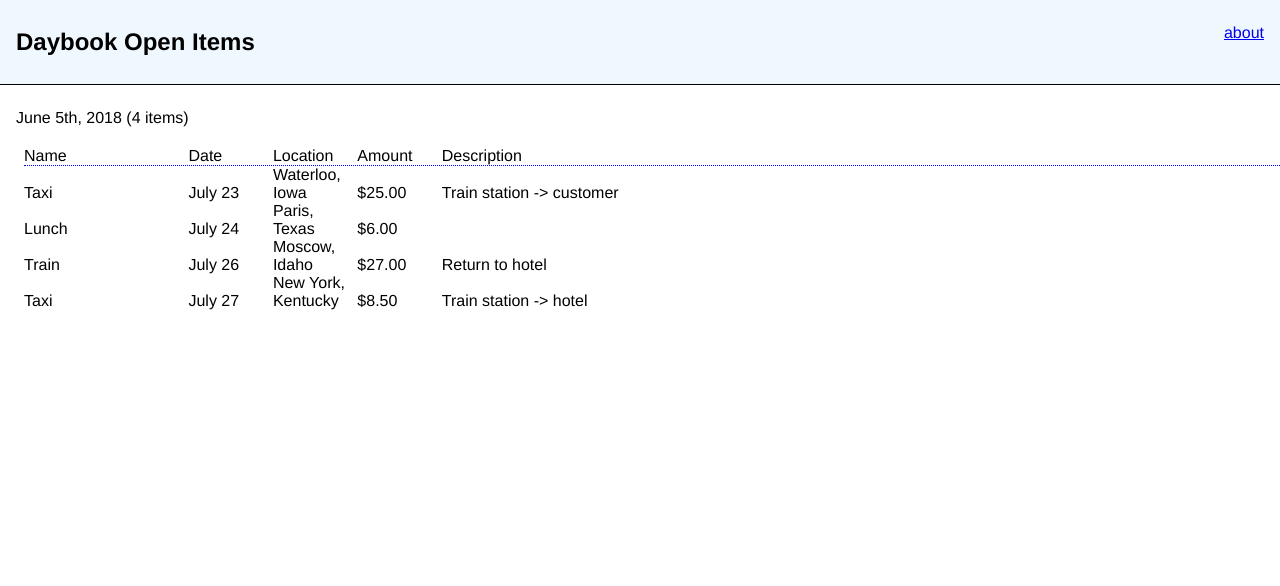
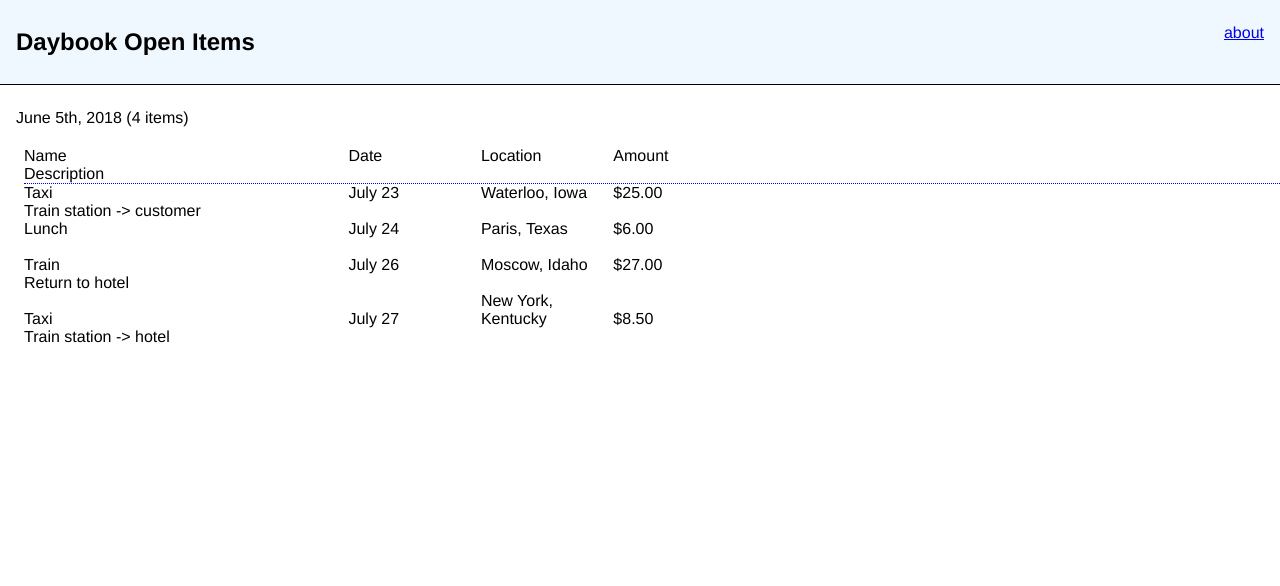
Before and after one commit to wgilder/daybook, a Flask app: page / in a window 1280 px wide. Shown: the top 586 px of the page. Run offline with Flask 2, Linux system fonts and the light colour scheme.

Commit message:
styling change

```diff
--- a/templates/dashboard.html
+++ b/templates/dashboard.html
@@ -14,15 +14,15 @@
 
   li span {
     display: inline-block;
-    width: 5em;
+    width: 10%;
   }
 
   li span.name {
-    width: 10em;
+    width: 25%;
   }
 
   li span.desc {
-    width: 40em;
+    width: 45%;
   }
 </style>
 {% endblock %}
```
